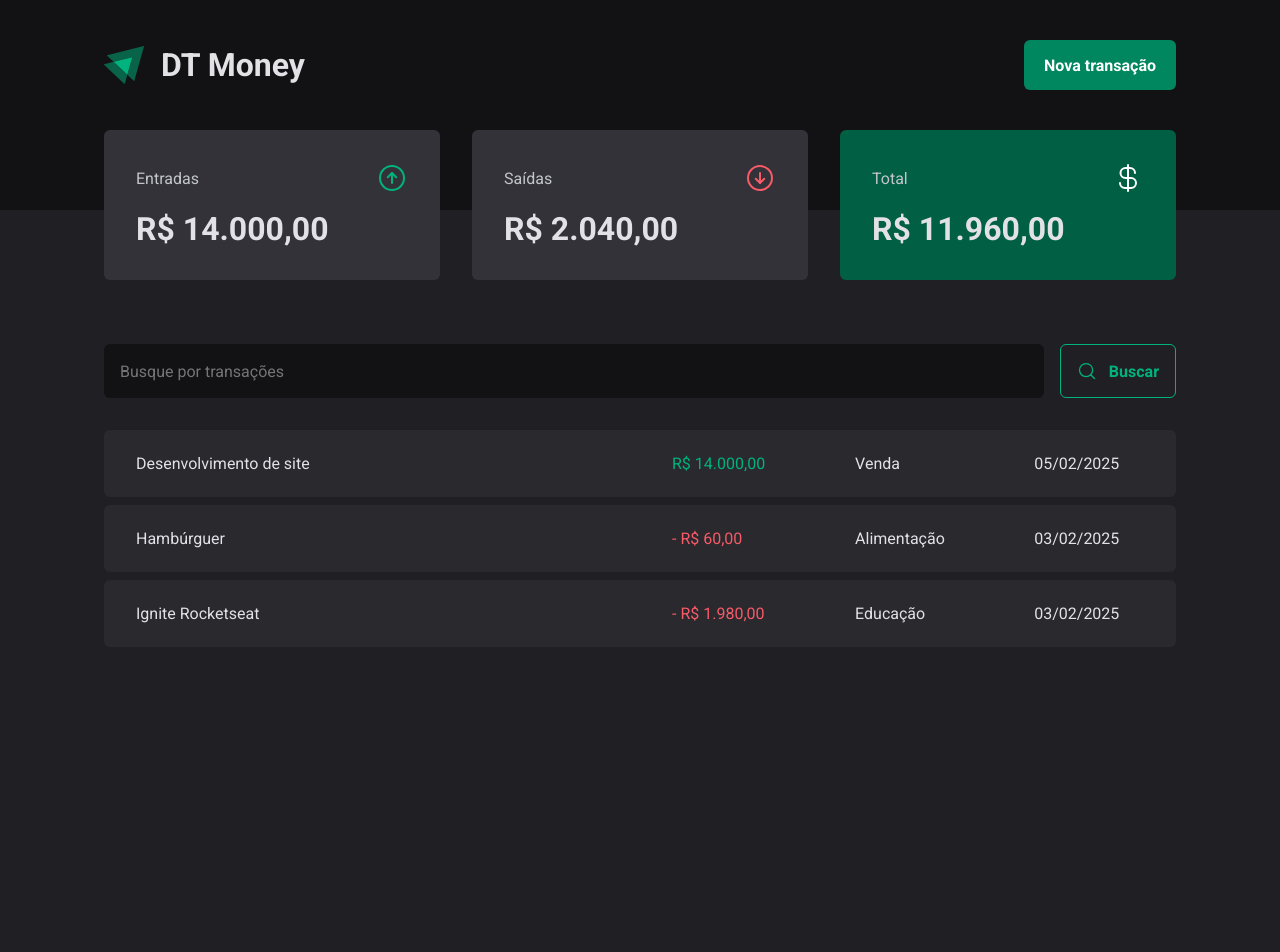
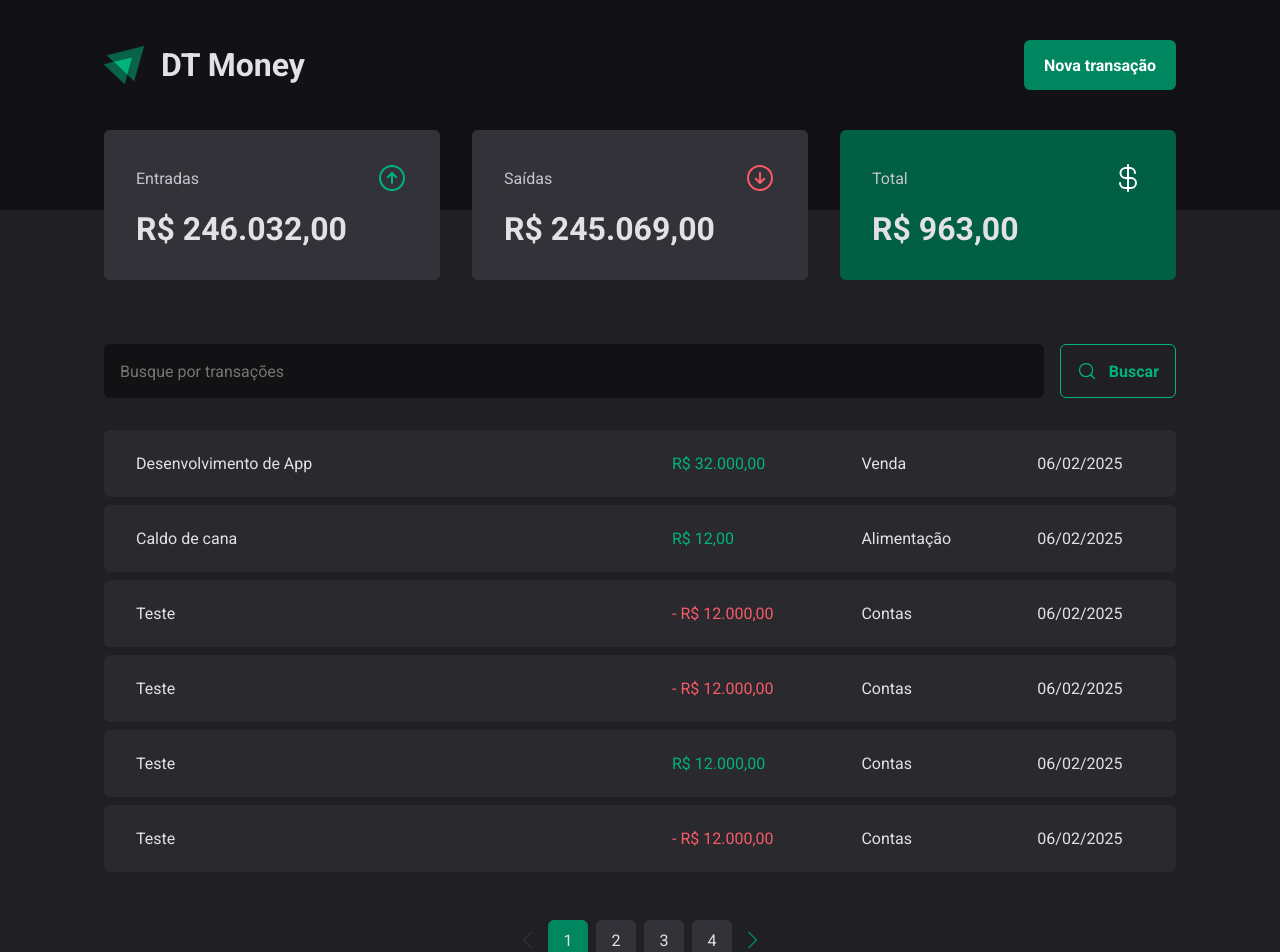
Before and after one commit to joaocruzzq/dt-money, a React (Vite) app: page / in a window 1280 px wide. Shown: the top 952 px of the page. Before the commit the page ends 800 px from the top, so only its background shows below. Built offline with nearby package versions, Linux system fonts and the light colour scheme; data requests are answered from the project's data file.

Commit message:
criando paginaçao e aprimorando o search

```diff
--- a/server.json
+++ b/server.json
@@ -23,6 +23,150 @@
       "category": "Educação",
       "price": 1980,
       "createdAt": "2025-02-03T22:30:30.5852"
+    },
+    {
+      "description": "Quitação de dívida no Banco",
+      "category": "Contas",
+      "price": 15000,
+      "type": "outcome",
+      "createdAt": "2025-02-06T18:02:01.173Z",
+      "id": 4
+    },
+    {
+      "description": "Herança de Titia",
+      "category": "Bonus",
+      "price": 20000,
+      "type": "income",
+      "createdAt": "2025-02-06T18:04:55.712Z",
+      "id": 5
+    },
+    {
+      "description": "Caldo de cana",
+      "category": "Alimentação",
+      "price": 8,
+      "type": "income",
+      "createdAt": "2025-02-06T18:06:30.732Z",
+      "id": 6
+    },
+    {
+      "description": "Caldo de cana",
+      "category": "Alimentação",
+      "price": 8,
+      "type": "outcome",
+      "createdAt": "2025-02-06T18:06:38.591Z",
+      "id": 7
+    },
+    {
+      "description": "Caldo de cana",
+      "category": "Alimentação",
+      "price": 8,
+      "type": "outcome",
+      "createdAt": "2025-02-06T18:06:56.528Z",
+      "id": 8
+    },
+    {
+      "description": "Divida",
+      "category": "Contas",
+      "price": 18000,
+      "type": "income",
+      "createdAt": "2025-02-06T18:14:36.783Z",
+      "id": 9
+    },
+    {
+      "description": "Divida",
+      "category": "",
+      "price": 180000,
+      "type": "outcome",
+      "createdAt": "2025-02-06T18:14:48.230Z",
+      "id": 10
+    },
+    {
+      "description": "teste",
+      "category": "Venda",
+      "price": 1,
+      "type": "outcome",
+      "createdAt": "2025-02-06T18:15:19.714Z",
+      "id": 11
+    },
+    {
+      "description": "aaaa",
+      "category": "Bonus",
+      "price": 150000,
+      "type": "income",
+      "createdAt": "2025-02-06T20:04:06.171Z",
+      "id": 12
+    },
+    {
+      "description": "Teste",
+      "category": "Bonus",
+      "price": 12,
+      "type": "income",
+      "createdAt": "2025-02-06T20:28:33.614Z",
+      "id": 13
+    },
+    {
+      "description": "Teste",
+      "category": "Bonus",
+      "price": 12,
+      "type": "outcome",
+      "createdAt": "2025-02-06T20:32:26.663Z",
+      "id": 14
+    },
+    {
+      "description": "Teste",
+      "category": "Contas",
+      "price": 12000,
+      "type": "outcome",
+      "createdAt": "2025-02-06T21:38:50.809Z",
+      "id": 15
+    },
+    {
+      "description": "Teste",
+      "category": "Contas",
+      "price": 12000,
+      "type": "outcome",
+      "createdAt": "2025-02-06T21:42:00.411Z",
+      "id": 16
+    },
+    {
+      "description": "Teste",
+      "category": "Contas",
+      "price": 12000,
+      "type": "income",
+      "createdAt": "2025-02-06T21:45:34.650Z",
+      "id": 17
+    },
+    {
+      "description": "Teste",
+      "category": "Contas",
+      "price": 12000,
+      "type": "outcome",
+      "createdAt": "2025-02-06T21:45:58.090Z",
+      "id": 18
+    },
+    {
+      "description": "Teste",
+      "category": "Contas",
+      "price": 12000,
+      "type": "outcome",
+      "createdAt": "2025-02-06T21:46:13.665Z",
+      "id": 19
+    },
+    {
+      "description": "Caldo de cana",
+      "category": "Alimentação",
+      "price": 12,
+      "type": "income",
+      "createdAt": "2025-02-06T21:46:24.073Z",
+      "id": 20
+    },
+    {
+      "description": "Desenvolvimento de App",
+      "category": "Venda",
+      "price": 32000,
+      "type": "income",
+      "createdAt": "2025-02-06T21:47:22.104Z",
+      "id": 21
     }
   ]
 }
--- a/src/components/summary/index.tsx
+++ b/src/components/summary/index.tsx
@@ -29,7 +29,7 @@ export function Summary() {
             <strong>{priceFormatter.format(summary.outcome)}</strong>
          </SummaryCard>
 
-         <SummaryCard variant="green">
+         <SummaryCard variant={summary.total > 0 ? "green" : "red"}>
             <header>
                <span>Total</span>
                <CurrencyDollar size={32} color="#fff" />
--- a/src/components/summary/styles.ts
+++ b/src/components/summary/styles.ts
@@ -14,7 +14,7 @@ export const SummaryContainer = styled.section`
    margin-top: -5rem;
 `
 interface SummaryCardProps {
-   variant?: 'green'
+   variant?: 'green' | 'red'
 }
 
 export const SummaryCard = styled.div<SummaryCardProps>`
@@ -41,4 +41,8 @@ export const SummaryCard = styled.div<SummaryCardProps>`
    ${props => props.variant === "green" && css`
       background: ${props => props.theme["green-700"]};
    `}
+
+   ${props => props.variant === "red" && css`
+      background: ${props => props.theme["red-700"]};
+   `}
 `
--- a/src/contexts/transactions-context.tsx
+++ b/src/contexts/transactions-context.tsx
@@ -18,9 +18,18 @@ interface CreateTransactionInput {
 }
 
 interface TransactionContextType {
+   query: string
+
    transactions: Transaction[]
-   fetchTransactions: (query?: string) => Promise<void>
+   totalTransactions: Transaction[]
+
+   fetchTransactions: (query?: string, page?: number) => Promise<void>
    createTransaction: (data: CreateTransactionInput) => Promise<void>
+
+   totalPages: number
+   currentPage: number
+
+   tablePagination: (page: number) => void
 }
 
 interface TransactionsProviderProps {
@@ -31,43 +40,70 @@ export const TransactionsContext = createContext({} as TransactionContextType)
 
 export function TransactionsProvider({ children }: TransactionsProviderProps) {
    const [transactions, setTransactions] = useState<Transaction[]>([])
+   const [totalTransactions, setTotalTransactions] = useState<Transaction[]>([]);
 
-   async function fetchTransactions(query?: string) {
-      const response = await api.get('transactions', {
+   const [totalPages, setTotalPages] = useState(1)
+   const [currentPage, setCurrentPage] = useState(1)
+
+   const itemsPerPage = 6
+
+   const [query, setQuery] = useState("")
+
+   async function fetchTransactions(query?: string, page = 1) {
+      setQuery(query || "")
+
+      const { data, headers } = await api.get("transactions", {
          params: {
             _sort: "createdAt",
             _order: "desc",
-            q: query
+            q: query,
+
+            _limit: itemsPerPage,
+            _page: page
          }
       })
 
-      setTransactions(response.data)
+      setTransactions(data)
+      setTotalPages(Math.ceil(Number(headers["x-total-count"]) / itemsPerPage))
+
+      if (totalTransactions.length === 0) {
+         const { data: allData } = await api.get("transactions");
+         setTotalTransactions(allData);
+      }
    }
 
    async function createTransaction(data: CreateTransactionInput) {
-      const { description, price, category, type } = data
-
       const response = await api.post("transactions", {
-         description,
-         category,
-         price,
-         type,
+         ...data,
          createdAt: new Date()
       })
 
-      setTransactions(state => [response.data, ...state])
+      setTransactions(state => [response.data, ...state.slice(0, itemsPerPage -1)])
+      setTotalTransactions(state => [response.data, ...state])
+
+      fetchTransactions(query, 1)
+   }
+
+   function tablePagination(page: number) {
+      setCurrentPage(page)
+      fetchTransactions(query, page)
    }
 
    useEffect(() => {
-      fetchTransactions()
-   }, [])
+      fetchTransactions(query, currentPage)
+   }, [currentPage, query])
 
    return (
       <TransactionsContext.Provider
       value={{
+         query,
+         totalPages,
+         currentPage,
          transactions,
+         totalTransactions,
+         tablePagination,
          fetchTransactions,
-         createTransaction
+         createTransaction,
       }}>
          {children}
       </TransactionsContext.Provider>
--- a/src/hooks/useSummary.ts
+++ b/src/hooks/useSummary.ts
@@ -2,9 +2,9 @@ import { useContext } from "react"
 import { TransactionsContext } from "../contexts/transactions-context"
 
 export function useSummery() {
-   const { transactions } = useContext(TransactionsContext)
+   const { totalTransactions } = useContext(TransactionsContext)
 
-   const summary = transactions.reduce(
+   const summary = totalTransactions.reduce(
       (acc, transaction) => {
          if (transaction.type === "income") {
             acc.income += transaction.price
--- /dev/null
+++ b/src/pages/transactions/components/pagination/index.tsx
@@ -0,0 +1,42 @@
+import { PaginationContainer, PaginationIndicator } from "./styles";
+
+import { CaretLeft, CaretRight } from "phosphor-react";
+
+import { useContext } from "react";
+import { TransactionsContext } from "../../../../contexts/transactions-context";
+
+export function Pagination() {
+   const { currentPage, totalPages, tablePagination } = useContext(TransactionsContext)
+
+   function handleNextPage() {
+      if(currentPage < totalPages) {
+         tablePagination(currentPage + 1)
+      }
+   }
+
+   function handlePreviousPage() {
+      if(currentPage > 1) {
+         tablePagination(currentPage - 1)
+      }
+   }
+
+   const pages = Array.from({ length: totalPages }, (_, index) => index + 1)
+
+   return (
+      <PaginationContainer>
+         <button disabled={currentPage === 1} onClick={handlePreviousPage}>
+            <CaretLeft size={24} />
+         </button>
+
+         {pages.map(page => (
+            <PaginationIndicator key={page} variant={page === currentPage ? "active" : "inactive"}>
+               {page}
+            </PaginationIndicator>
+         ))}
+
+         <button disabled={currentPage === totalPages} onClick={handleNextPage}>
+            <CaretRight size={24} />
+         </button>
+      </PaginationContainer>
+   )
+}
--- /dev/null
+++ b/src/pages/transactions/components/pagination/styles.ts
@@ -0,0 +1,49 @@
+import styled, { css } from "styled-components";
+
+export const PaginationContainer = styled.div`
+   display: flex;
+   column-gap: 8px;
+
+   justify-content: center;
+
+   button {
+      font-size: 0;
+      cursor: pointer;
+
+      border: 0;
+      background: transparent;
+
+      color: ${props => props.theme["green-500"]};
+
+      &:disabled {
+         color: ${props => props.theme["gray-600"]};
+      }
+   }
+`
+
+interface PageIndicatorType {
+   variant?: "active" | "inactive"
+}
+
+export const PaginationIndicator = styled.span<PageIndicatorType>`
+   display: flex;
+
+   width: 2.5rem;
+   height: 2.5rem;
+
+   user-select: none;
+   border-radius: 6px;
+
+   align-items: center;
+   justify-content: center;
+
+   color: ${props => props.theme["gray-100"]};
+
+   ${props => props.variant === "active" && css`
+      background: ${props => props.theme["green-500"]};
+   `}
+
+   ${props => props.variant === "inactive" && css`
+      background: ${props => props.theme["gray-600"]};
+   `}
+`
--- a/src/pages/transactions/index.tsx
+++ b/src/pages/transactions/index.tsx
@@ -7,6 +7,7 @@ import { SearchForm } from "./components/search-form";
 import { useContext } from "react";
 import { TransactionsContext } from "../../contexts/transactions-context";
 import { dateFormatter, priceFormatter } from "../../utils/formatter";
+import { Pagination } from "./components/pagination";
 
 export function Transactions() {
    const { transactions } = useContext(TransactionsContext)
@@ -40,6 +41,8 @@ export function Transactions() {
 
                </tbody>
             </TransactionsTable>
+
+            <Pagination />
          </TransactionsContainer>
       </div>
    )
--- a/src/pages/transactions/styles.ts
+++ b/src/pages/transactions/styles.ts
@@ -10,7 +10,7 @@ export const TransactionsContainer = styled.main`
 
 export const TransactionsTable = styled.table`
    width: 100%;
-   margin-top: 1.5rem;
+   margin: 1.5rem 0 2.5rem;
 
    border-collapse: separate;
    border-spacing: 0 0.5rem;
```
